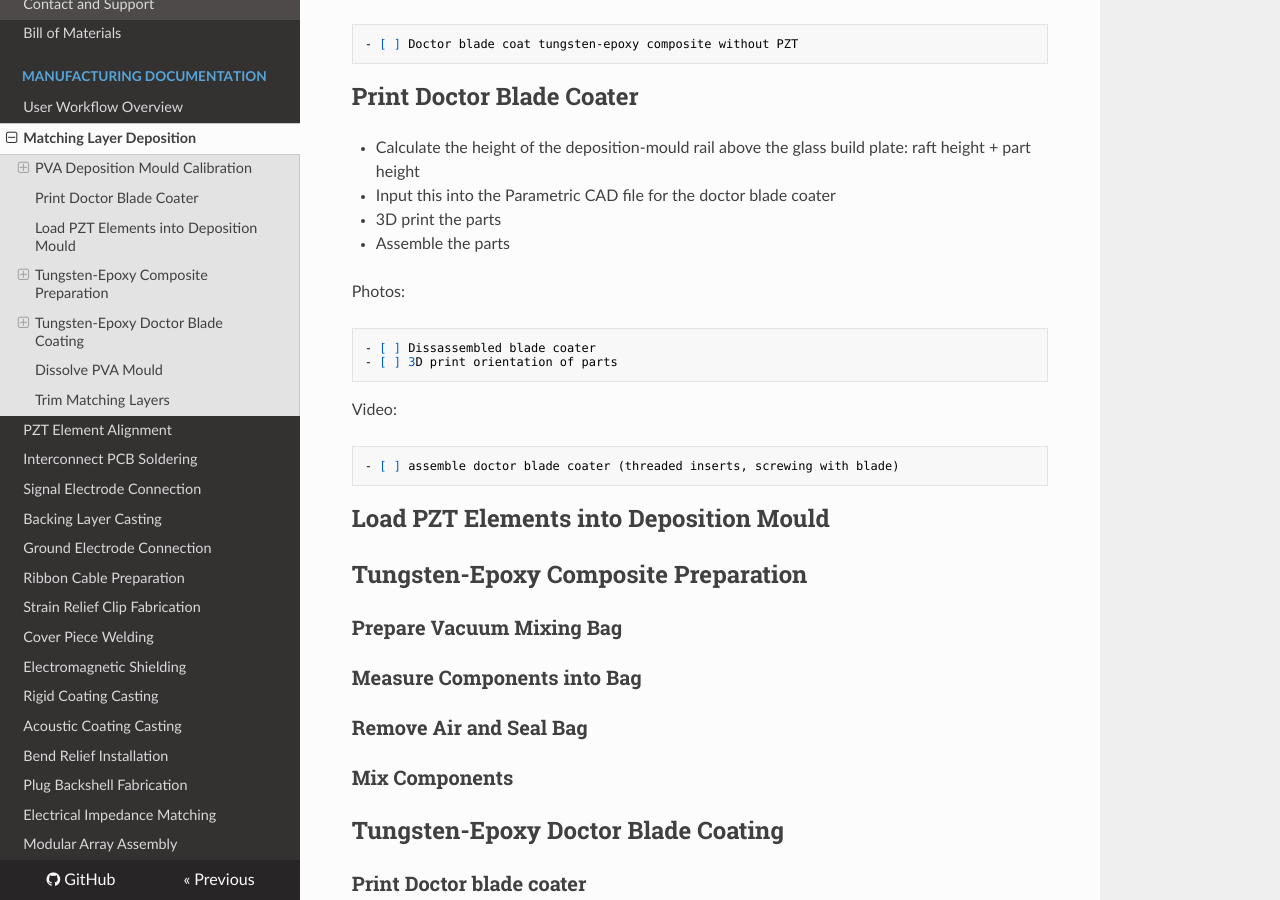
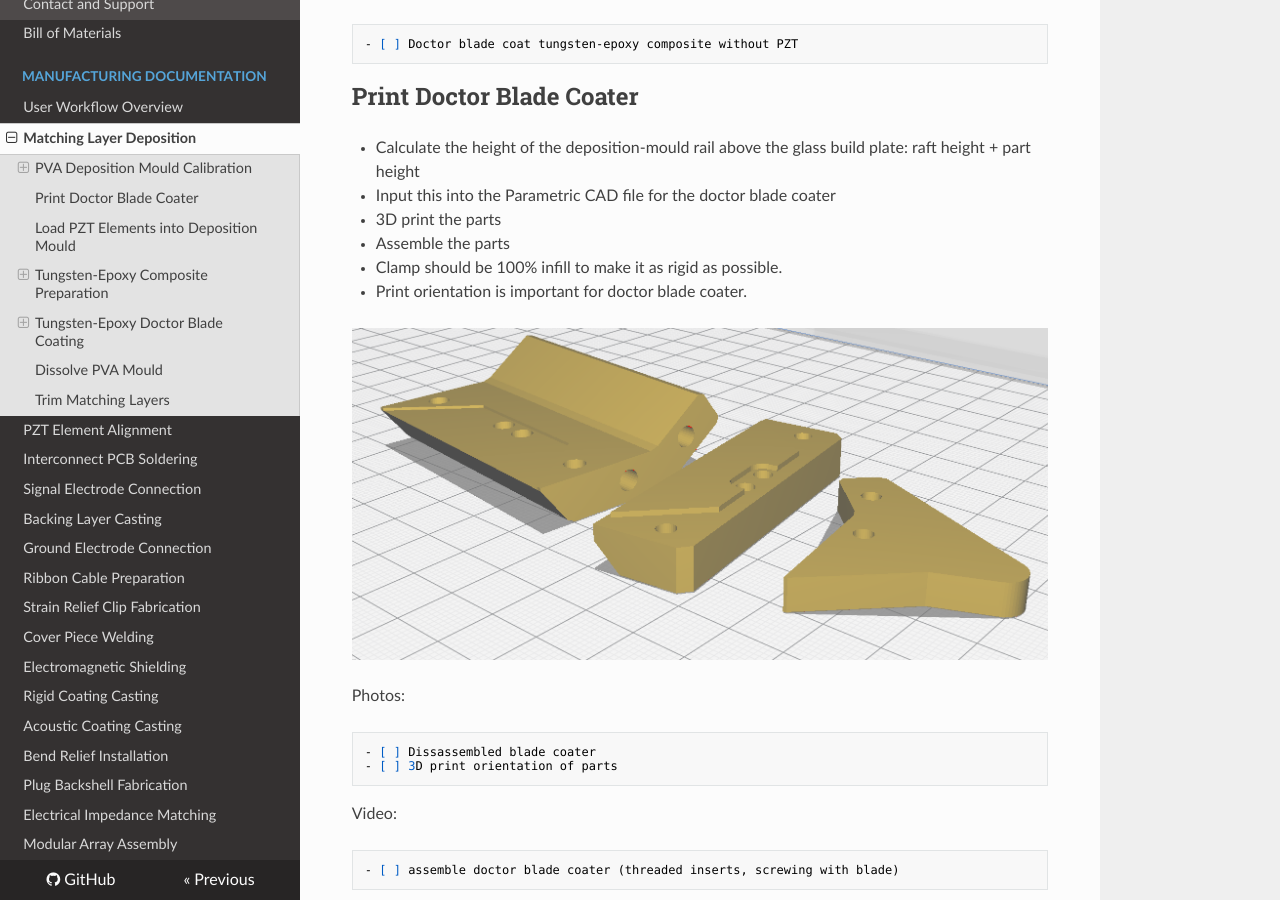
Before and after one commit to morganjroberts/open-UST, an MkDocs documentation site: the page built from docs/matching_layer_deposition.md, in a window 1280 px wide and 900 px high, scrolled down 944 px. Built offline with MkDocs 1.6.1, drawn with Linux system fonts in a browser that asks for light colours; nearby versions of some CDN libraries.

Commit message:
Describing doctor blade coater with image

````diff
--- a/docs/matching_layer_deposition.md
+++ b/docs/matching_layer_deposition.md
@@ -38,6 +38,11 @@ Video:
 * 3D print the parts
 * Assemble the parts
 
+* Clamp should be 100% infill to make it as rigid as possible.
+* Print orientation is important for doctor blade coater.
+
+![doctor_blade_coater_print_orientation](../img/doctor blade coater/doctor_blade_print_orientation.png)
+
 Photos:
 ```
 - [ ] Dissassembled blade coater
````
Also changed, not shown: docs/img/Doctor Blade Coater/doctor_blade_print_orientation.PNG (added).
